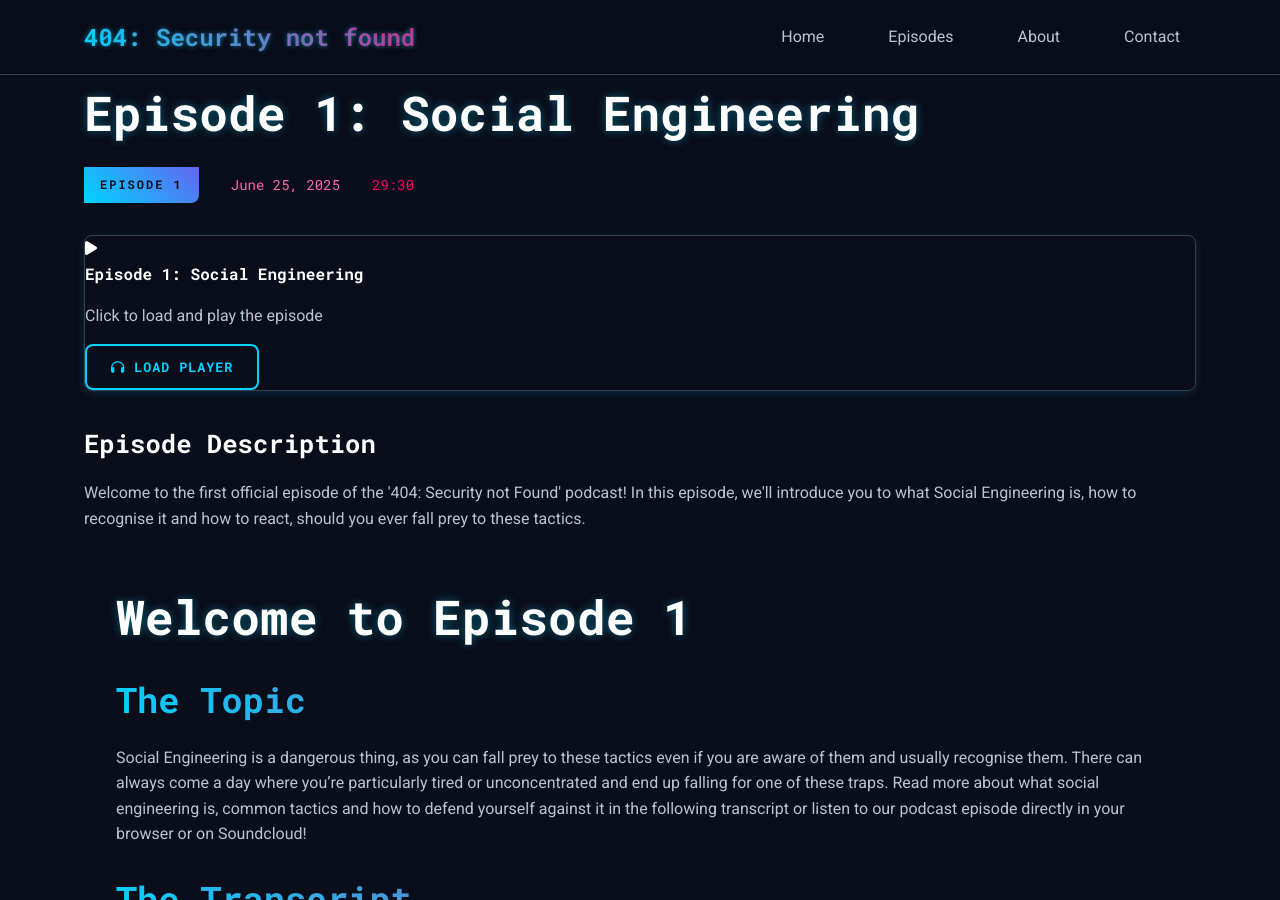
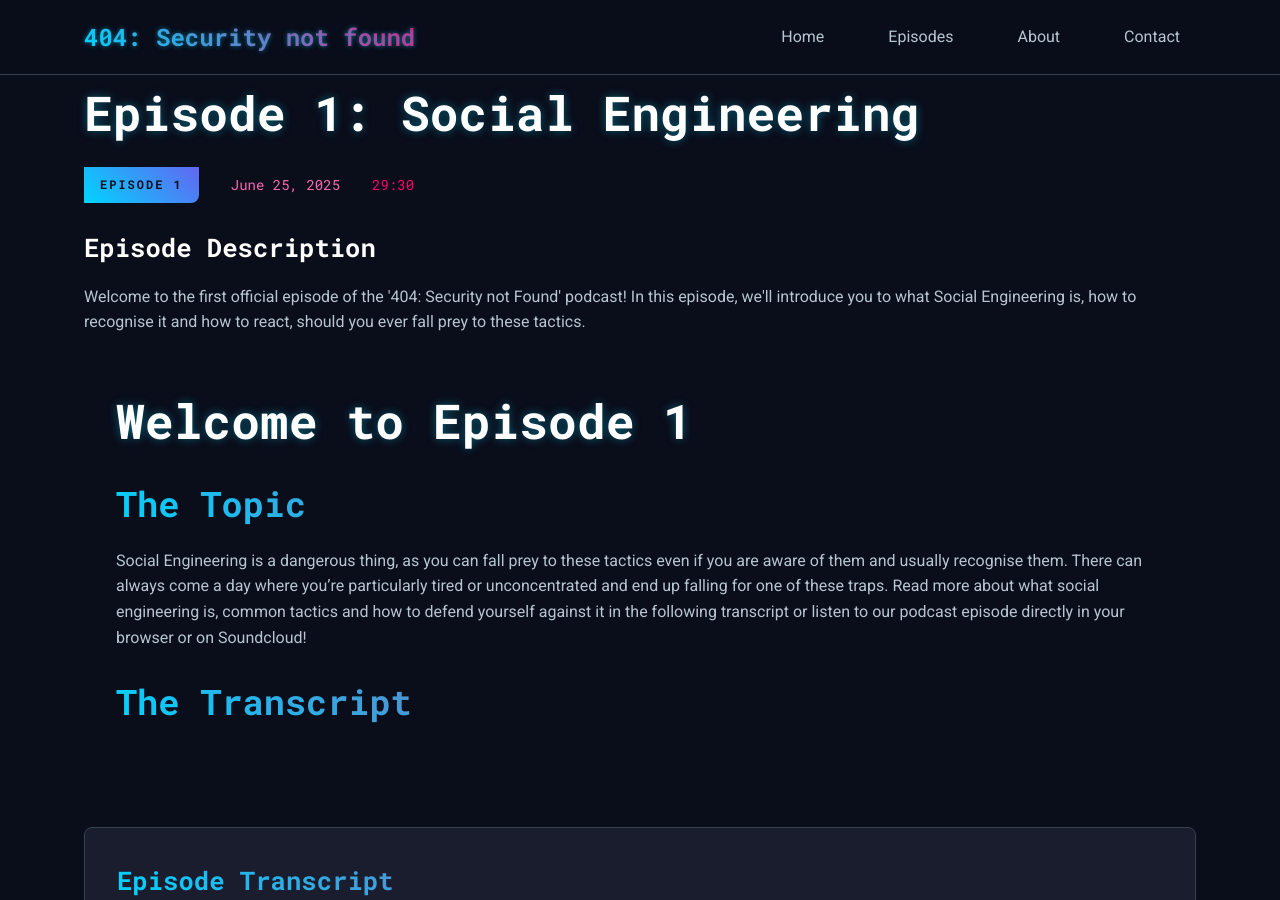
Before and after one commit to Engelina8/Error404, a Jekyll site: the page built from _posts/2025-06-25-Social-Engineering.md, in a window 1280 px wide and 900 px high. Built offline with Jekyll 4.4.1, drawn with Linux system fonts in a browser that asks for light colours.

Commit message:
Update post.html

```diff
--- a/_layouts/post.html
+++ b/_layouts/post.html
@@ -17,26 +17,6 @@ layout: default
                 {% endif %}
             </div>
         </div>
-
-        <!-- Click-to-Play SoundCloud Player -->
-        {% if page.soundcloud_url or page.soundcloud_track_id %}
-        <div class="episode-player soundcloud-player">
-            <div class="player-placeholder" id="player-single">
-                <div class="player-placeholder-content">
-                    <div class="play-button">
-                        <i class="fas fa-play"></i>
-                    </div>
-                    <h4>{{ page.title }}</h4>
-                    <p>Click to load and play the episode</p>
-                    <button class="btn btn-primary load-player-btn"
-                            data-soundcloud-url="{% if page.soundcloud_url %}{{ page.soundcloud_url }}{% else %}https://w.soundcloud.com/player/?url=https%3A//api.soundcloud.com/tracks/{{ page.soundcloud_track_id }}{% endif %}"
-                            data-target="player-single">
-                        <i class="fas fa-headphones"></i> Load Player
-                    </button>
-                </div>
-            </div>
-        </div>
-        {% endif %}
 
         <!-- Episode Description -->
         {% if page.description %}
```
